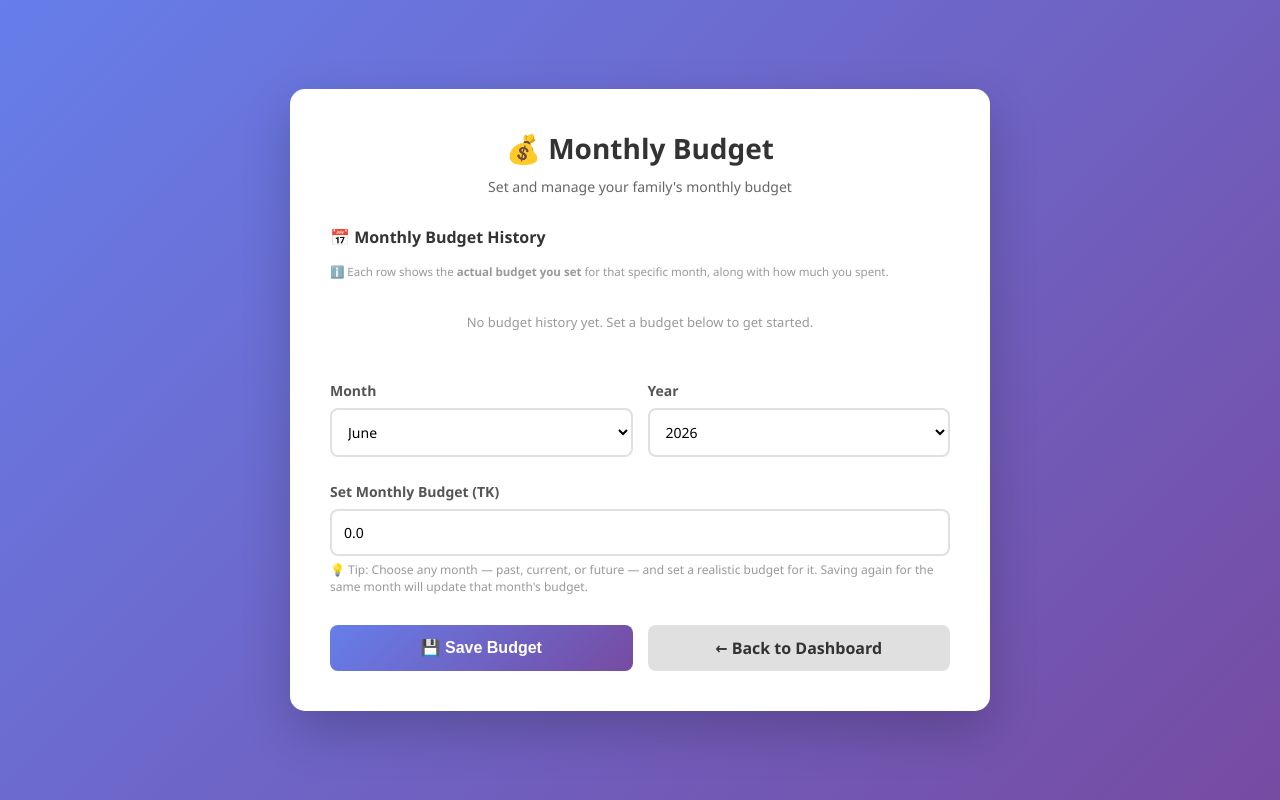
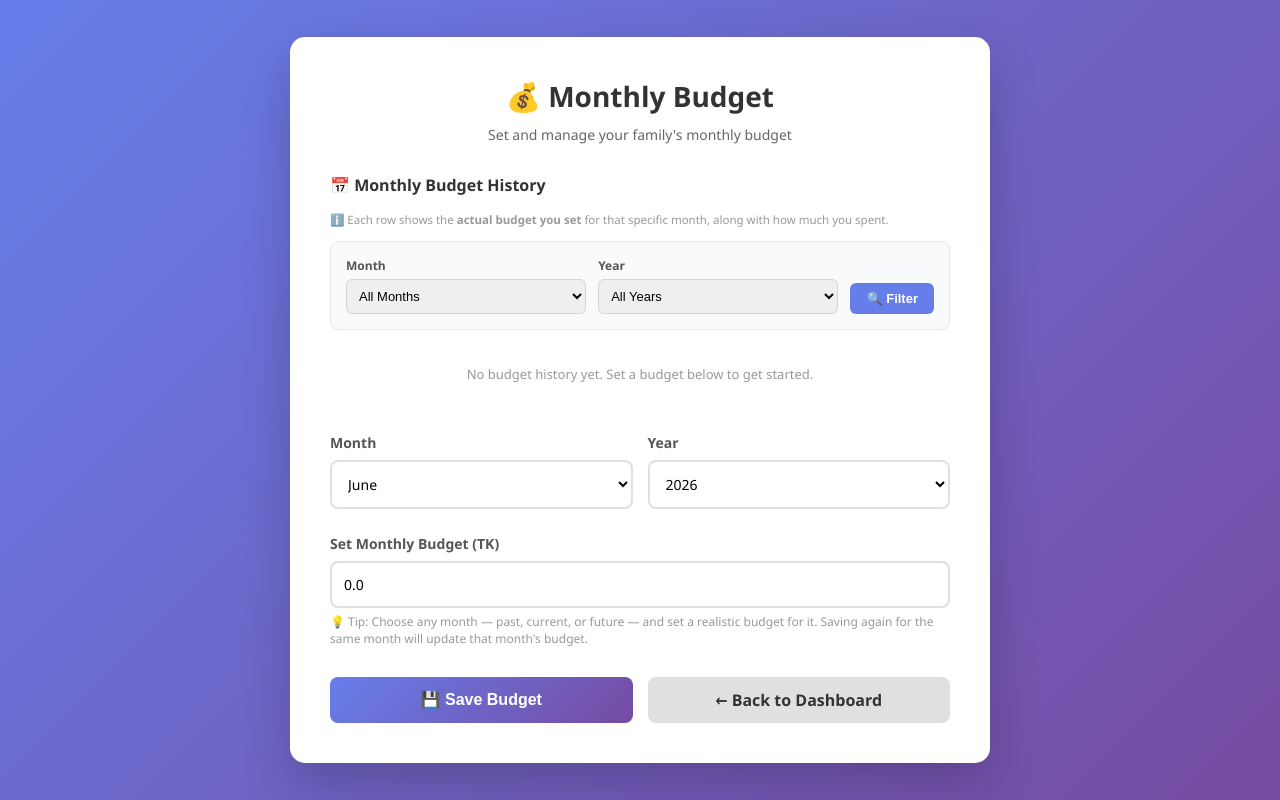
Before and after one commit to Raihanroo/Family_expendeture_Truckers-, a Django app: page /expenses/budget/ in a window 1280 px wide. Run offline with Django 5.2, Linux system fonts and the light colour scheme; the visitor is signed in with stand-in values (Sample User, id 1); data that the repository does not hold is empty.

Commit message:
Add filter form to budget history

```diff
--- a/expenses/templates/expenses/set_budget.html
+++ b/expenses/templates/expenses/set_budget.html
@@ -466,6 +466,42 @@
         ℹ️ Each row shows the <strong>actual budget you set</strong> for that specific month, along with how much you spent.
     </p>
 
+    <!-- Filter Form -->
+    <div class="history-filter" style="background: #f9fafb; padding: 15px; border-radius: 8px; margin-bottom: 15px; border: 1px solid #e5e7eb;">
+        <form method="GET" style="display: flex; gap: 12px; align-items: flex-end; flex-wrap: wrap;">
+            <div style="flex: 1; min-width: 150px;">
+                <label for="filter_month" style="display: block; font-size: 12px; font-weight: 600; color: #555; margin-bottom: 5px;">Month</label>
+                <select name="filter_month" id="filter_month" style="width: 100%; padding: 8px; border: 1px solid #d1d5db; border-radius: 6px; font-size: 13px;">
+                    <option value="">All Months</option>
+                    {% for month_num, month_name in all_months %}
+                        <option value="{{ month_num }}" {% if filter_month == month_num|stringformat:"s" %}selected{% endif %}>
+                            {{ month_name }}
+                        </option>
+                    {% endfor %}
+                </select>
+            </div>
+            <div style="flex: 1; min-width: 150px;">
+                <label for="filter_year" style="display: block; font-size: 12px; font-weight: 600; color: #555; margin-bottom: 5px;">Year</label>
+                <select name="filter_year" id="filter_year" style="width: 100%; padding: 8px; border: 1px solid #d1d5db; border-radius: 6px; font-size: 13px;">
+                    <option value="">All Years</option>
+                    {% for year in all_years %}
+                        <option value="{{ year }}" {% if filter_year == year|stringformat:"s" %}selected{% endif %}>
+                            {{ year }}
+                        </option>
+                    {% endfor %}
+                </select>
+            </div>
+            <button type="submit" style="padding: 8px 16px; background: #667eea; color: white; border: none; border-radius: 6px; font-size: 13px; font-weight: 600; cursor: pointer; transition: all 0.2s;">
+                🔍 Filter
+            </button>
+            {% if filter_month or filter_year %}
+            <a href="{% url 'expenses:set_budget' %}" style="padding: 8px 16px; background: #f3f4f6; color: #555; border: 1px solid #d1d5db; border-radius: 6px; font-size: 13px; font-weight: 600; cursor: pointer; text-decoration: none; transition: all 0.2s;">
+                ✕ Clear
+            </a>
+            {% endif %}
+        </form>
+    </div>
+
     {% if history %}
     <div class="history-table-wrapper">
         <table class="history-table">
```
Lines whose indentation alone changed are shown as unchanged.
